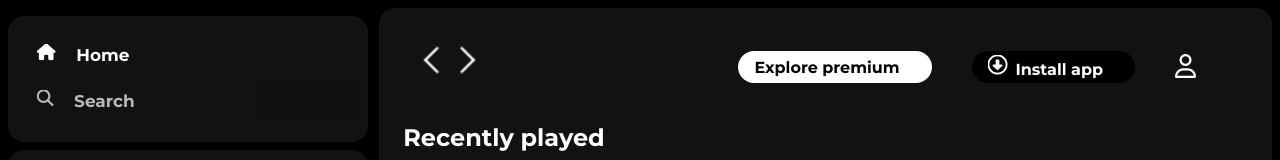
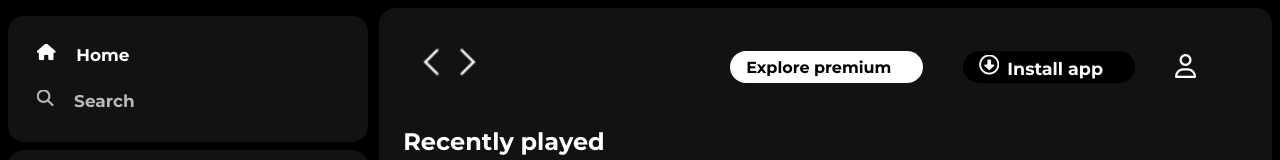
Before and after one commit to Niharika-git-code/Spotify_clone-, a plain HTML site: page spotify.html in a window 1280 px wide. Shown: the top 160 px of the page. Drawn offline with Linux system fonts and the light colour scheme.

Commit message:
modified

```diff
--- a/spotify.html
+++ b/spotify.html
@@ -68,7 +68,7 @@
             </div>
             <div class="sticky-nav">
                <button class="badge nav-item  hide ">Explore premium </button>
-               <button class="badge nav-item badgecolor "> <i class="fa-regular fa-circle-down  circle "
+               <button class="badge nav-item badgecolor " style="font-size: 17.5px;"> <i class="fa-regular fa-circle-down  circle "
                      style="margin-right: 8px; justify-content: center;"></i>Install app</button>
 
                <i class="fa-regular fa-user nav-item userid"></i>
--- a/style.css
+++ b/style.css
@@ -151,10 +151,10 @@ border-radius: 1rem;
 .badgecolor{
     background-color: #000;
     color: white;
-    /* justify-content: center;   */
-    padding: 0 1rem  0 1rem ;
-    width: 15%;
     justify-content: center;
+    align-items: center;
+    justify-content: center;
+    height: 2rem;
 }
 .circle{
     /* margin-top: 0.5rem; */
@@ -192,6 +192,7 @@ z-index: 10;
     background-color: #121212;
     margin: 0.75rem;
     padding: 0.75rem 0 0.75rem 0;
+    margin-bottom: 1rem;
 
 }
 .nav-item{
```
